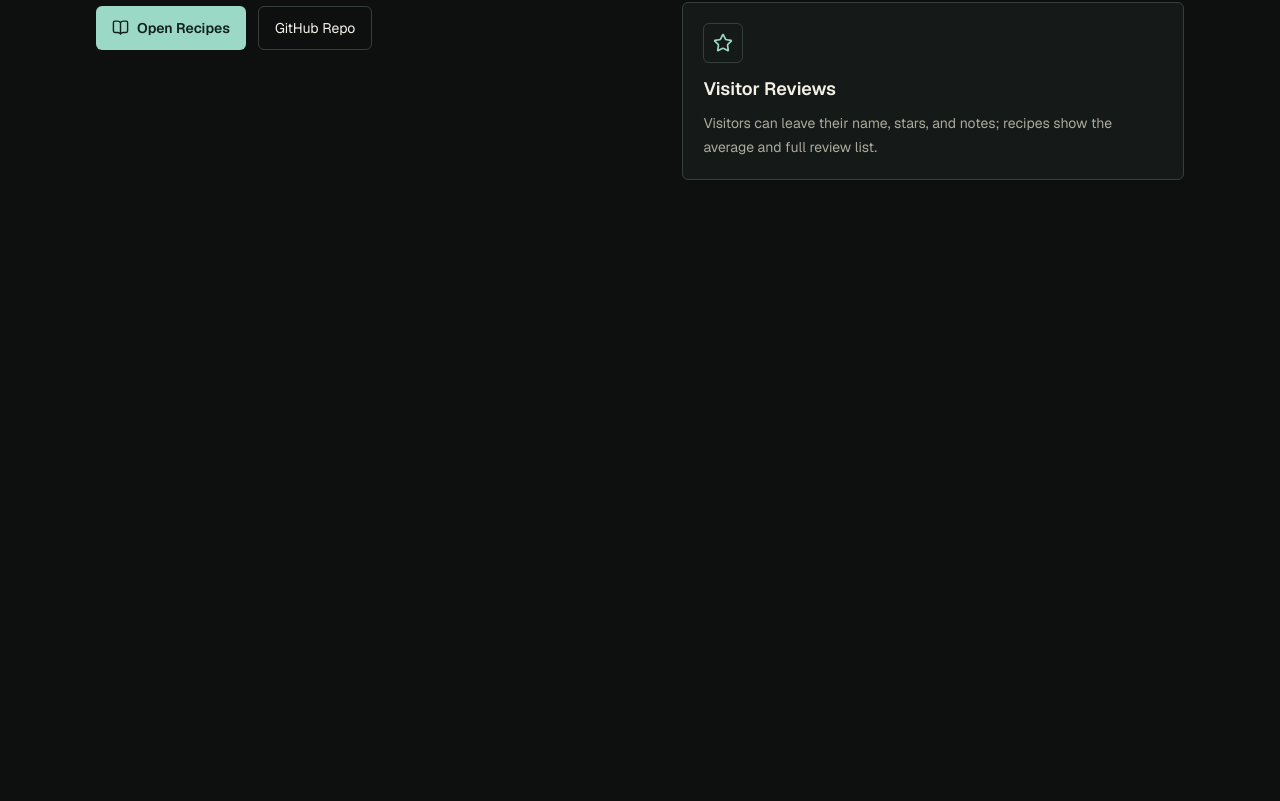
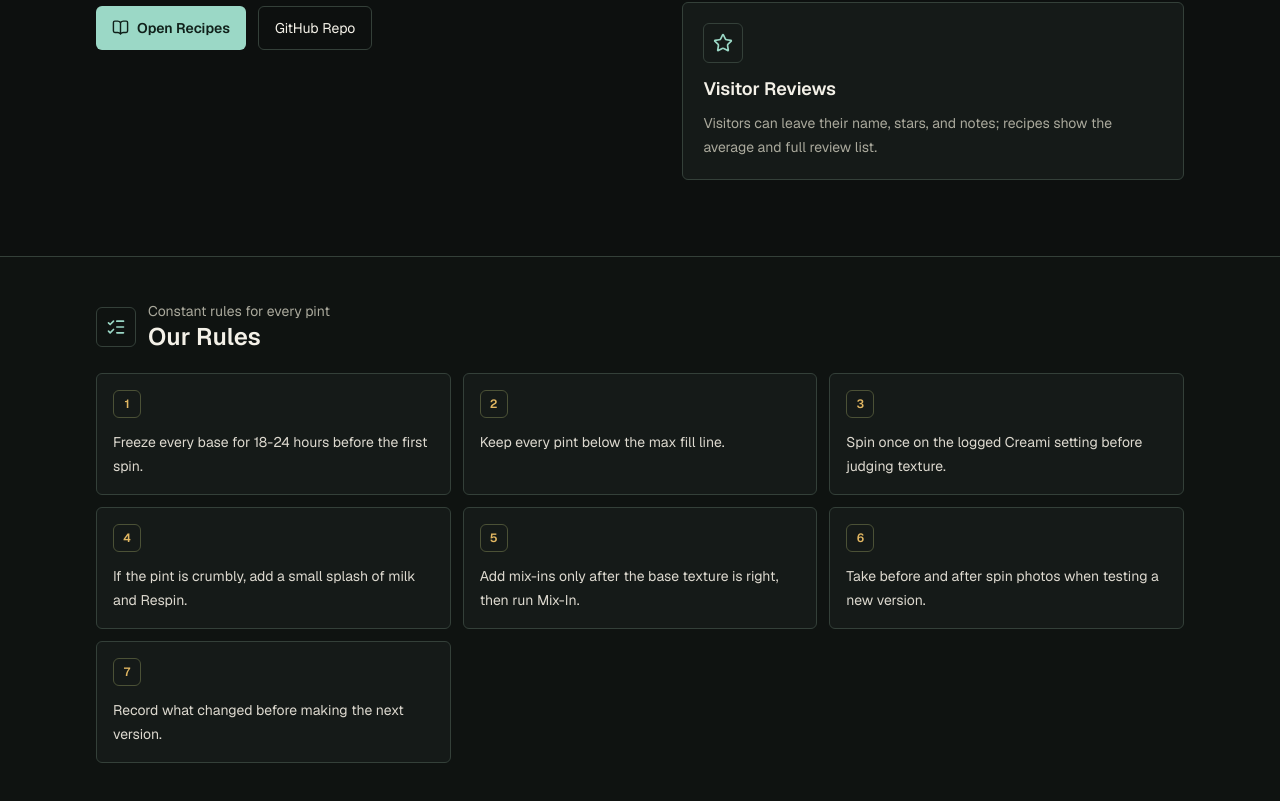
Before and after one commit to EnderKraken914/creami-lab, a Next.js app: page / in a window 1280 px wide. Shown: the part 547-1348 px from the top of the page. Before the commit the page ends 803 px from the top, so only its background shows below. Built offline with nearby package versions, Linux system fonts and the light colour scheme.

Commit message:
Add shared pint rules sections

```diff
--- a/src/app/page.tsx
+++ b/src/app/page.tsx
@@ -1,5 +1,6 @@
 import Link from "next/link";
-import { BookOpen, ChefHat, Shuffle, Star } from "lucide-react";
+import { BookOpen, ChefHat, ListChecks, Shuffle, Star } from "lucide-react";
+import { PINT_RULES } from "@/lib/rules";
 
 export default function HomePage() {
   return (
@@ -78,6 +79,41 @@ export default function HomePage() {
           />
         </div>
       </section>
+
+      <section
+        className="border-t border-[var(--line)] bg-[#0f1311]"
+        id="our-rules"
+      >
+        <div className="mx-auto max-w-6xl px-5 py-9 sm:px-8 sm:py-11">
+          <div className="mb-5 flex min-w-0 items-center gap-3">
+            <span className="flex h-10 w-10 shrink-0 items-center justify-center rounded-md border border-[var(--line)] text-[var(--mint)]">
+              <ListChecks size={20} aria-hidden="true" />
+            </span>
+            <div className="min-w-0">
+              <p className="text-sm text-[var(--muted)]">
+                Constant rules for every pint
+              </p>
+              <h2 className="text-2xl font-semibold">Our Rules</h2>
+            </div>
+          </div>
+
+          <ol className="grid gap-3 sm:grid-cols-2 lg:grid-cols-3">
+            {PINT_RULES.map((rule, index) => (
+              <li
+                className="min-w-0 rounded-md border border-[var(--line)] bg-[var(--panel)] p-4"
+                key={rule}
+              >
+                <span className="mb-3 flex h-7 w-7 items-center justify-center rounded-md border border-[#4b5136] text-xs font-semibold text-[var(--amber)]">
+                  {index + 1}
+                </span>
+                <p className="break-words text-sm leading-6 text-[#ddd9cf]">
+                  {rule}
+                </p>
+              </li>
+            ))}
+          </ol>
+        </div>
+      </section>
     </main>
   );
 }
--- a/src/components/RecipeWorkspace.tsx
+++ b/src/components/RecipeWorkspace.tsx
@@ -7,6 +7,7 @@ import {
   ChefHat,
   Edit3,
   ImagePlus,
+  ListChecks,
   Plus,
   Search,
   SlidersHorizontal,
@@ -16,6 +17,7 @@ import {
   X,
 } from "lucide-react";
 import { ChangeEvent, FormEvent, useEffect, useMemo, useState } from "react";
+import { PINT_RULES } from "@/lib/rules";
 import { getSupabaseClient, PHOTO_BUCKET } from "@/lib/supabase";
 import {
   DEFAULT_RECIPES,
@@ -1147,6 +1149,8 @@ export default function RecipeWorkspace() {
             </label>
           </div>
 
+          <PintRulesPanel />
+
           <div className="space-y-3">
             {isLoading ? (
               <div className="rounded-md border border-[var(--line)] bg-[var(--panel)] p-4 text-sm text-[var(--muted)]">
@@ -1291,6 +1295,37 @@ function Metric({ label, value }: { label: string; value: string }) {
       <p className="text-xs text-[var(--muted)]">{label}</p>
       <p className="mt-1 truncate text-lg font-semibold sm:text-xl">{value}</p>
     </div>
+  );
+}
+
+function PintRulesPanel() {
+  return (
+    <section className="min-w-0 rounded-md border border-[#39443e] bg-[#101411] p-3 sm:p-4">
+      <div className="flex min-w-0 items-center gap-2">
+        <span className="flex h-8 w-8 shrink-0 items-center justify-center rounded-md border border-[var(--line)] text-[var(--mint)]">
+          <ListChecks size={16} aria-hidden="true" />
+        </span>
+        <div className="min-w-0">
+          <p className="text-xs text-[var(--muted)]">
+            Constant rules for every pint
+          </p>
+          <h2 className="text-base font-semibold">Our Rules</h2>
+        </div>
+      </div>
+
+      <ol className="mt-3 space-y-2">
+        {PINT_RULES.map((rule, index) => (
+          <li className="flex min-w-0 gap-2 text-sm" key={rule}>
+            <span className="mt-0.5 flex h-5 w-5 shrink-0 items-center justify-center rounded-md border border-[#4b5136] text-[10px] font-semibold text-[var(--amber)]">
+              {index + 1}
+            </span>
+            <span className="min-w-0 break-words leading-6 text-[var(--muted)]">
+              {rule}
+            </span>
+          </li>
+        ))}
+      </ol>
+    </section>
   );
 }
 
--- /dev/null
+++ b/src/lib/rules.ts
@@ -0,0 +1,9 @@
+export const PINT_RULES = [
+  "Freeze every base for 18-24 hours before the first spin.",
+  "Keep every pint below the max fill line.",
+  "Spin once on the logged Creami setting before judging texture.",
+  "If the pint is crumbly, add a small splash of milk and Respin.",
+  "Add mix-ins only after the base texture is right, then run Mix-In.",
+  "Take before and after spin photos when testing a new version.",
+  "Record what changed before making the next version.",
+] as const;
```
